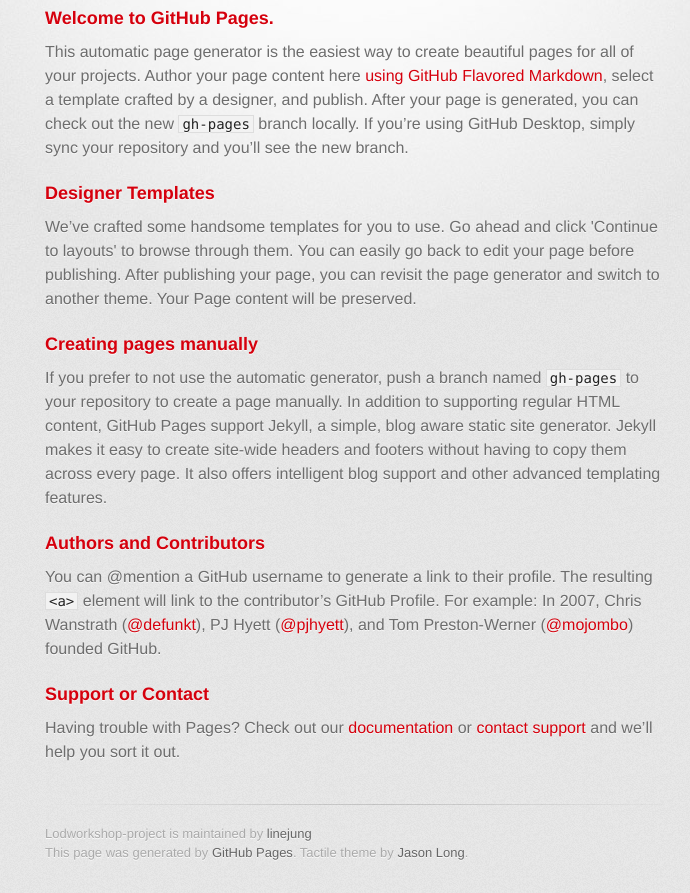
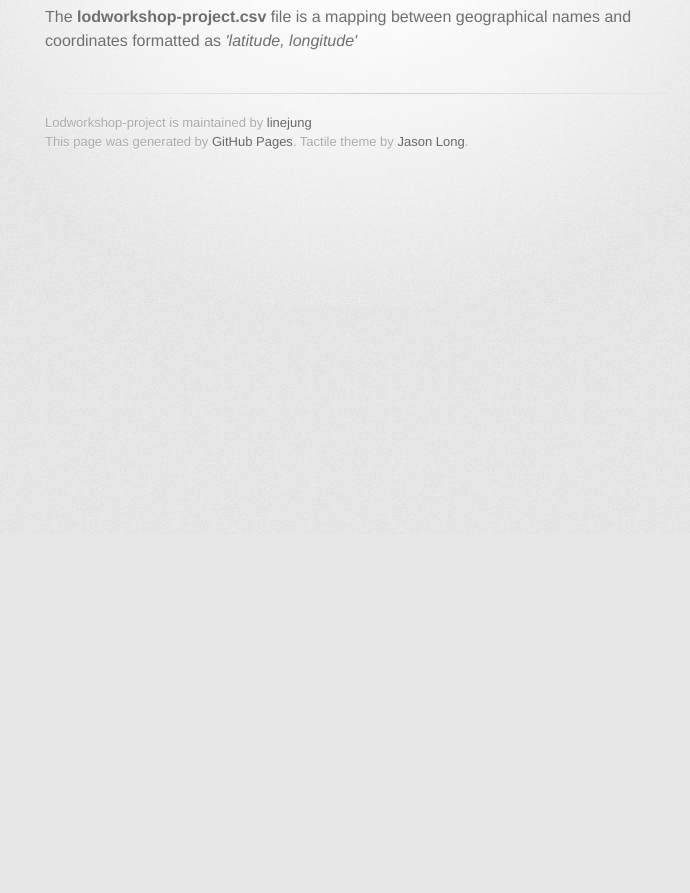
Before and after one commit to linejung/lodworkshop-project, a plain HTML site: page index.html in a window 1280 px wide. Shown: the part 266-1159 px from the top of the page, without its empty margins (285-975 px from the left). After the commit the page ends 800 px from the top, so only its background shows below. Drawn offline with Linux system fonts and the light colour scheme; a web font is replaced by a local one.

```diff
--- a/index.html
+++ b/index.html
@@ -31,30 +31,7 @@
         <hr>
 
         <section id="main_content">
-          <h3>
-<a id="welcome-to-github-pages" class="anchor" href="#welcome-to-github-pages" aria-hidden="true"><span aria-hidden="true" class="octicon octicon-link"></span></a>Welcome to GitHub Pages.</h3>
-
-<p>This automatic page generator is the easiest way to create beautiful pages for all of your projects. Author your page content here <a href="https://guides.github.com/features/mastering-markdown/">using GitHub Flavored Markdown</a>, select a template crafted by a designer, and publish. After your page is generated, you can check out the new <code>gh-pages</code> branch locally. If you’re using GitHub Desktop, simply sync your repository and you’ll see the new branch.</p>
-
-<h3>
-<a id="designer-templates" class="anchor" href="#designer-templates" aria-hidden="true"><span aria-hidden="true" class="octicon octicon-link"></span></a>Designer Templates</h3>
-
-<p>We’ve crafted some handsome templates for you to use. Go ahead and click 'Continue to layouts' to browse through them. You can easily go back to edit your page before publishing. After publishing your page, you can revisit the page generator and switch to another theme. Your Page content will be preserved.</p>
-
-<h3>
-<a id="creating-pages-manually" class="anchor" href="#creating-pages-manually" aria-hidden="true"><span aria-hidden="true" class="octicon octicon-link"></span></a>Creating pages manually</h3>
-
-<p>If you prefer to not use the automatic generator, push a branch named <code>gh-pages</code> to your repository to create a page manually. In addition to supporting regular HTML content, GitHub Pages support Jekyll, a simple, blog aware static site generator. Jekyll makes it easy to create site-wide headers and footers without having to copy them across every page. It also offers intelligent blog support and other advanced templating features.</p>
-
-<h3>
-<a id="authors-and-contributors" class="anchor" href="#authors-and-contributors" aria-hidden="true"><span aria-hidden="true" class="octicon octicon-link"></span></a>Authors and Contributors</h3>
-
-<p>You can @mention a GitHub username to generate a link to their profile. The resulting <code>&lt;a&gt;</code> element will link to the contributor’s GitHub Profile. For example: In 2007, Chris Wanstrath (<a href="https://github.com/defunkt" class="user-mention">@defunkt</a>), PJ Hyett (<a href="https://github.com/pjhyett" class="user-mention">@pjhyett</a>), and Tom Preston-Werner (<a href="https://github.com/mojombo" class="user-mention">@mojombo</a>) founded GitHub.</p>
-
-<h3>
-<a id="support-or-contact" class="anchor" href="#support-or-contact" aria-hidden="true"><span aria-hidden="true" class="octicon octicon-link"></span></a>Support or Contact</h3>
-
-<p>Having trouble with Pages? Check out our <a href="https://help.github.com/pages">documentation</a> or <a href="https://github.com/contact">contact support</a> and we’ll help you sort it out.</p>
+          <p>The <strong>lodworkshop-project.csv</strong> file is a mapping between geographical names and coordinates formatted as <em>'latitude, longitude'</em></p>
         </section>
 
         <footer>
```
Also changed, not shown: params.json (+1 -1 lines).
